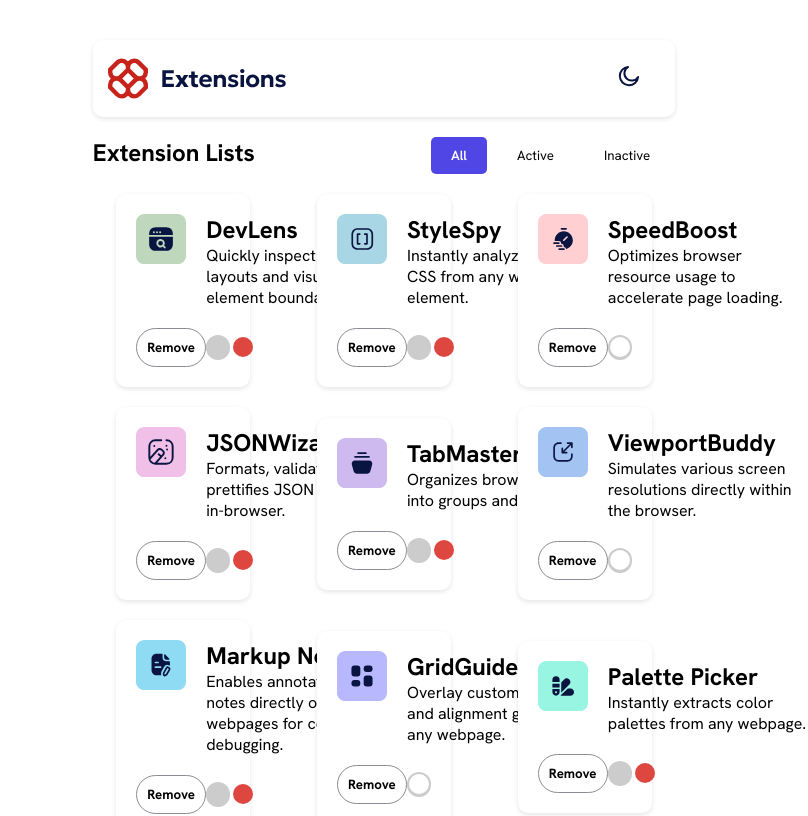
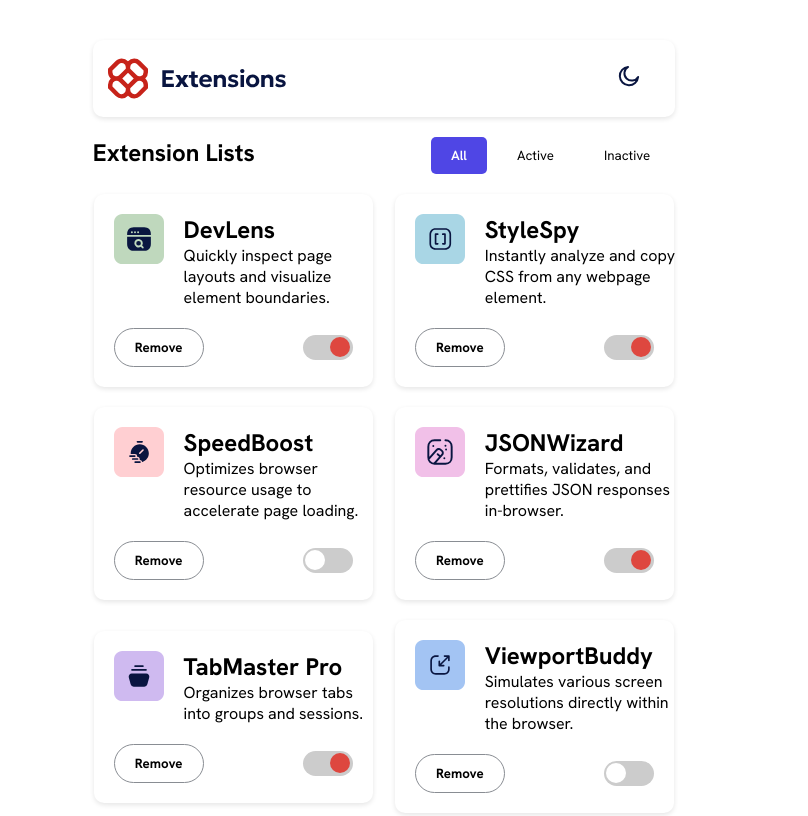
Before and after one commit to HassanRidwan02/extension-app, a React (Vite) app: page / in a window 768 px wide. Shown: the top 816 px of the page, 808 px wide, since content can reach past the window. Built offline with nearby package versions, Linux system fonts and the light colour scheme.

Commit message:
responsivenss

```diff
--- a/src/App.css
+++ b/src/App.css
@@ -6,6 +6,8 @@
   font-optical-sizing: auto;
   font-style: normal;
 }
+
+
 
 :root {
   --bg-color: white;
@@ -164,3 +166,29 @@ body {
   transform: translateX(25px);
   background: hsl(3, 71%, 56%);
 }
+
+
+@media (min-width: 768px) and (max-width: 900px) {
+  .box {
+    width: 48%;
+    margin: auto;
+    background-color: var(--element-bg);
+    color: var(--text-color);
+    padding: 20px;
+    border-radius: 10px;
+    box-shadow: var(--shadow);
+    transition: background-color 0.3s, color 0.3s;
+  }
+}
+
+@media (max-width: 320px) {
+  .navbar {
+    width: 100%;
+  }
+
+  .extension-lists {
+    display: flex;
+    flex-direction: column;
+  }
+
+}
--- a/src/Navbar.jsx
+++ b/src/Navbar.jsx
@@ -6,10 +6,7 @@ export default function Navbar({ theme, toggleTheme }) {
     return (
         <div className='navbar'>
 
-
             <img src={logo} alt="" />
-
-
             <div className='light-dark'>
                 <img
                     src={theme === 'light' ? moon : sun}
```
